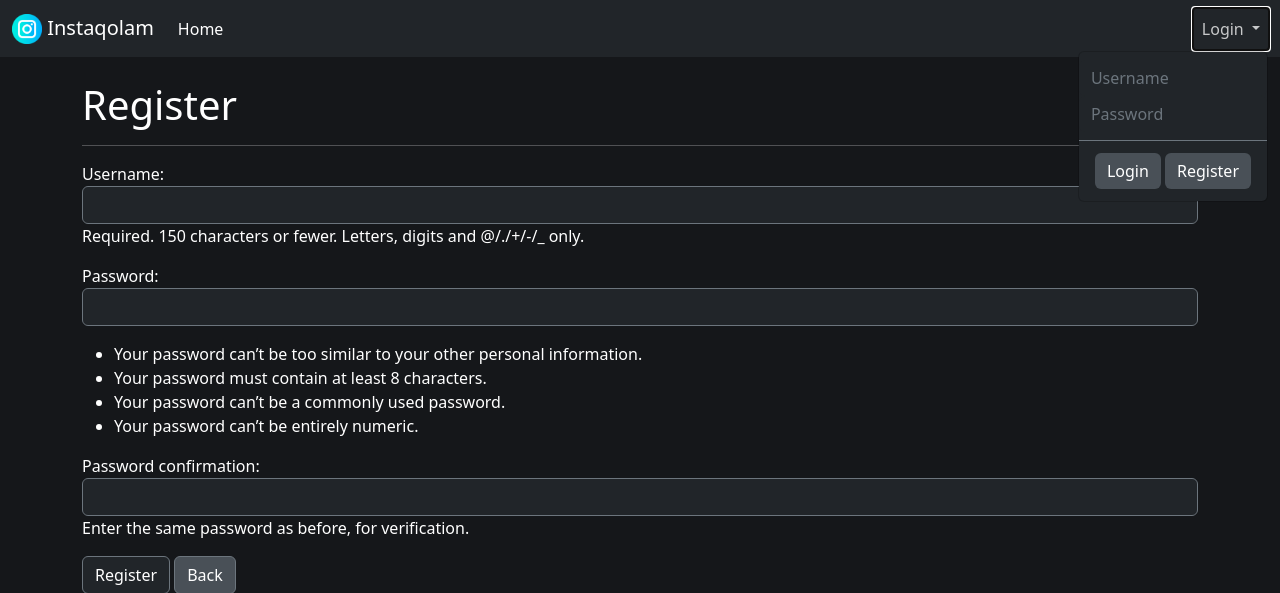
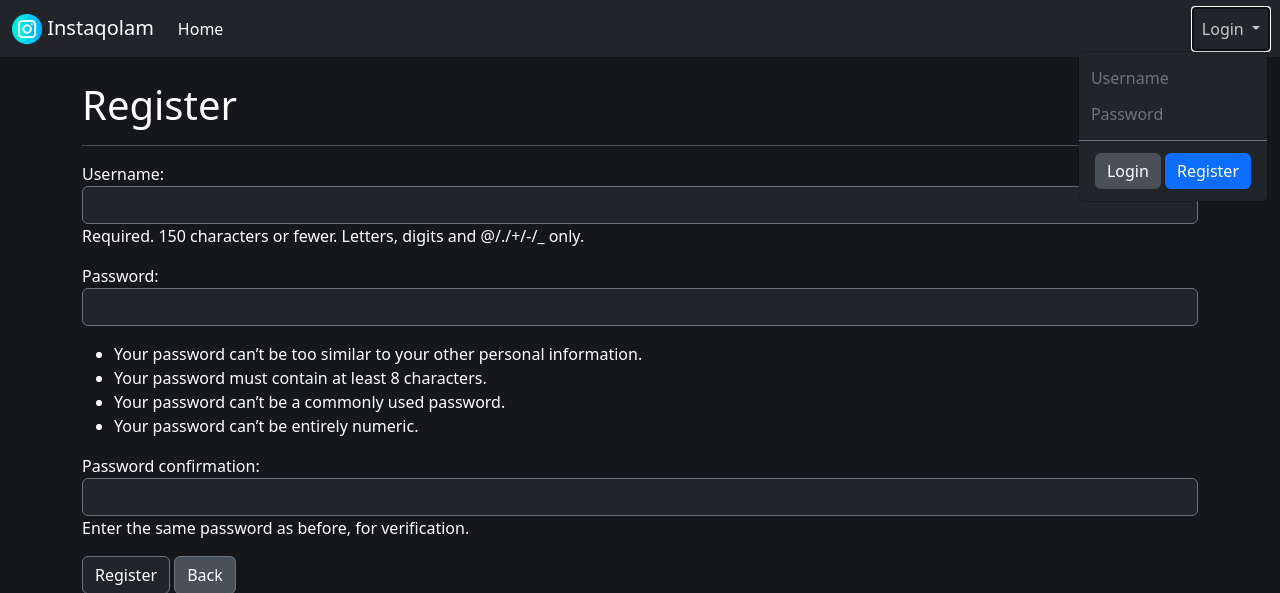
Before and after one commit to XShaygaND/instaqolam, a Django app: page /register/ in a window 1280 px wide, after a click on "Login". Shown: the top 593 px of the page. Run offline with Django 4.2, Linux system fonts and the light colour scheme; some libraries are stand-ins or nearby versions.

Commit message:
visual: Change register button in dropdown form to primary

```diff
--- a/posts/templates/posts/base.html
+++ b/posts/templates/posts/base.html
@@ -82,7 +82,7 @@
                   </li>
                   <li class="dropdown-item d-inline-block" id="disabledDropdownItem">
                     <button class="btn btn-secondary border-0">Login</button>
-                    <a href="{% url 'signup' %}" class="btn btn-secondary border-0">Register</a>
+                    <a href="{% url 'signup' %}" class="btn btn-primary border-0">Register</a>
                   </li>
                 </form>
               </div>
```
